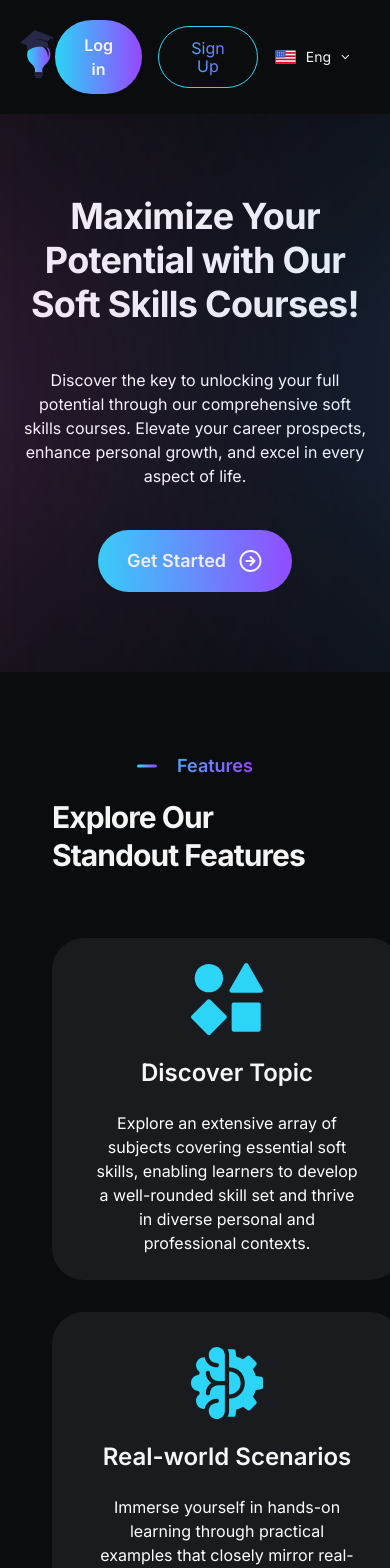
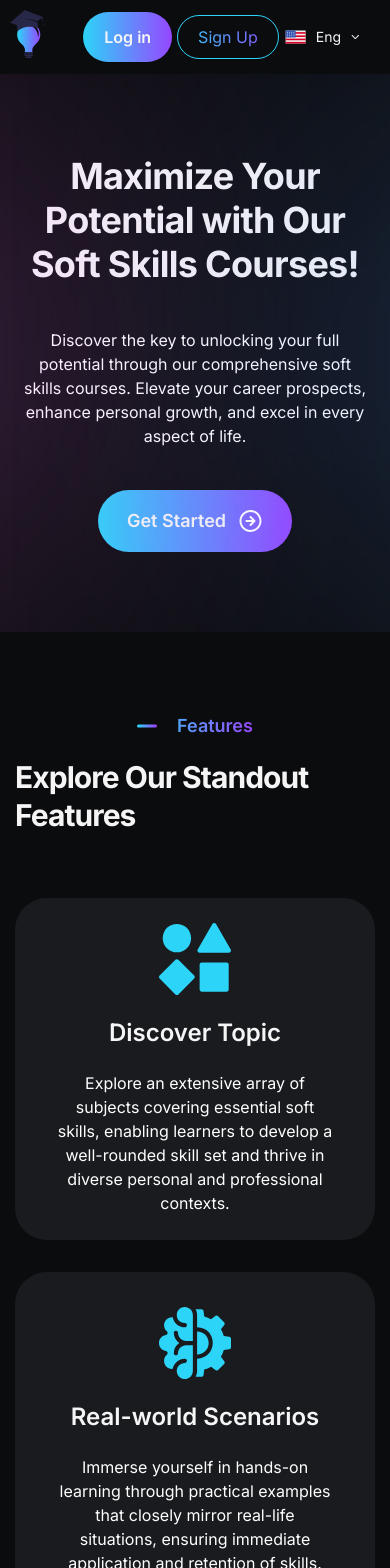
Before and after one commit to devs-nazmul/tasks_merchant-16, a Next.js app: page / in a window 390 px wide. Shown: the top 1568 px of the page. Built offline with nearby package versions, Linux system fonts and the light colour scheme.

Commit message:
first commit

```diff
--- a/app/globals.css
+++ b/app/globals.css
@@ -74,4 +74,8 @@ a {
     line-height: 24px; /* 150% */
   }
 
+  .container {
+    padding: 80px 5px;
+  }
+
 }
--- a/sectioins/Feature.module.css
+++ b/sectioins/Feature.module.css
@@ -32,6 +32,16 @@
     }
 }
 
+
+@media screen and (max-width: 700px) {
+
+    .flex{
+        padding: 0 10px;
+
+    }
+
+}
+
 .box{
     display: flex;
     align-items: center;
--- a/sectioins/Navigation.module.css
+++ b/sectioins/Navigation.module.css
@@ -25,7 +25,22 @@
     .left a:not(:first-child) {
         display: none;
     }
+
+    .navContainer{
+        padding: 10px;
+    }
+
+    .left{
+        gap: 5px;
+    }
+
+    .flex .right{
+        gap: 5px;
+    }
+
+
 }
+
 
 .flex{
     display: flex;
```
